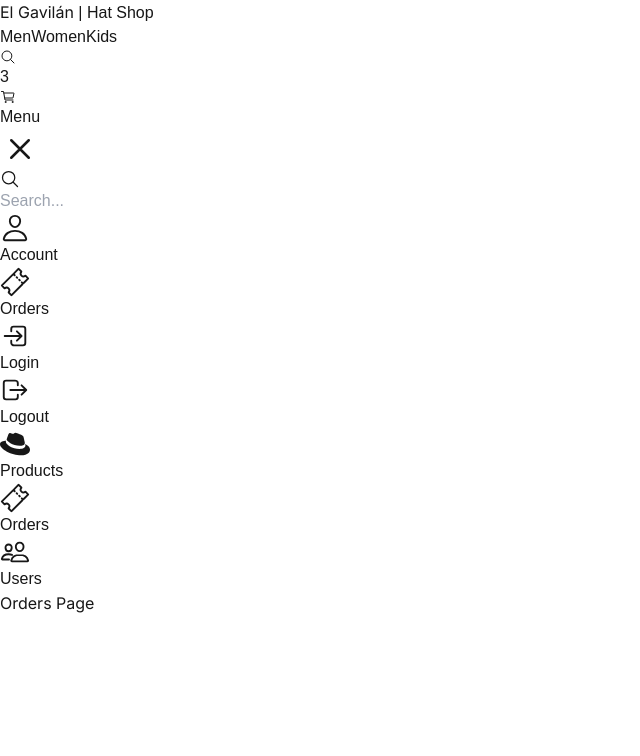
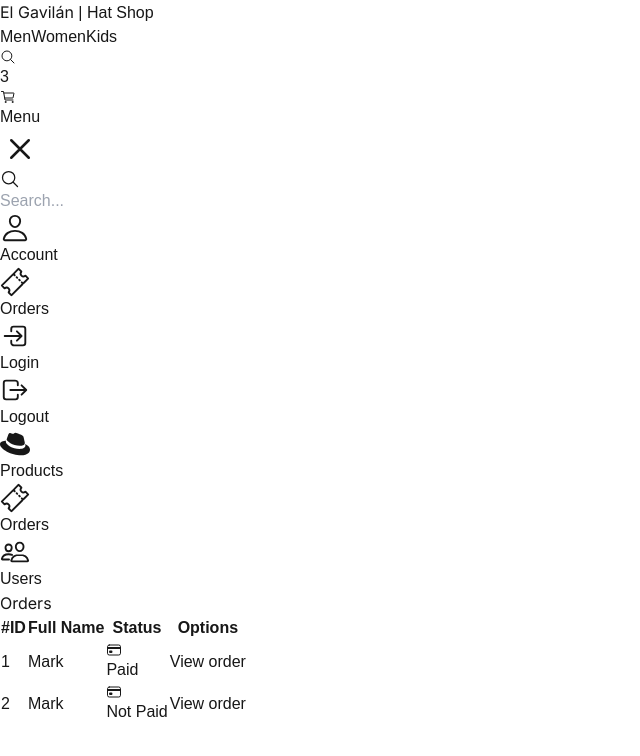
Before and after one commit to dracudev/gavilan-shop, a Next.js app: page /orders in a window 1280 px wide. Shown: the top 756 px of the page, without its empty margins (0-640 px from the left). Built offline with nearby package versions, Linux system fonts and the light colour scheme.

Commit message:
Add OrdersPage with order details table and status indicators

```diff
--- a/src/app/(shop)/orders/page.tsx
+++ b/src/app/(shop)/orders/page.tsx
@@ -1,9 +1,88 @@
-import { inter } from "@/config/fonts";
+import { Title } from "@/components";
+
+import Link from "next/link";
+import { IoCardOutline } from "react-icons/io5";
 
 export default function OrdersPage() {
   return (
-    <div className=" items-center justify-center flex h-screen">
-      <h1 className={`${inter.className} text-4xl`}>Orders Page</h1>
-    </div>
+    <>
+      <Title title="Orders" />
+
+      <div className="mb-10">
+        <table className="min-w-full">
+          <thead className="bg-gray-200 dark:bg-zinc-800  border-b">
+            <tr>
+              <th
+                scope="col"
+                className="text-sm font-medium text-gray-900 dark:text-white px-6 py-4 text-left"
+              >
+                #ID
+              </th>
+              <th
+                scope="col"
+                className="text-sm font-medium text-gray-900 dark:text-white px-6 py-4 text-left"
+              >
+                Full Name
+              </th>
+              <th
+                scope="col"
+                className="text-sm font-medium text-gray-900 dark:text-white px-6 py-4 text-left"
+              >
+                Status
+              </th>
+              <th
+                scope="col"
+                className="text-sm font-medium text-gray-900 dark:text-white px-6 py-4 text-left"
+              >
+                Options
+              </th>
+            </tr>
+          </thead>
+          <tbody>
+            <tr className="bg-white dark:bg-zinc-500 border-b transition duration-300 ease-in-out hover:bg-gray-100 dark:hover:bg-zinc-600">
+              <td className="px-6 py-4 whitespace-nowrap text-sm font-medium text-gray-900 dark:text-white">
+                1
+              </td>
+              <td className="text-sm text-gray-900 dark:text-white font-light px-6 py-4 whitespace-nowrap">
+                Mark
+              </td>
+              <td className="flex items-center text-sm  text-gray-900 dark:text-white font-light px-6 py-4 whitespace-nowrap">
+                <IoCardOutline className="text-green-600" />
+                <span className="mx-2 text-green-600">Paid</span>
+              </td>
+              <td className="text-sm text-gray-900 dark:text-white font-light px-6 ">
+                <Link
+                  href="/orders/1"
+                  className="hover:underline hover:text-orange-600 decoration-orange-600"
+                >
+                  View order
+                </Link>
+              </td>
+            </tr>
+
+            <tr className="bg-white dark:bg-zinc-500 border-b transition duration-300 ease-in-out hover:bg-gray-100 dark:hover:bg-zinc-600">
+              <td className="px-6 py-4 whitespace-nowrap text-sm font-medium dark:text-white text-gray-900">
+                2
+              </td>
+              <td className="text-sm text-gray-900 dark:text-white font-light px-6 py-4 whitespace-nowrap">
+                Mark
+              </td>
+              <td className="flex items-center text-sm  text-gray-900 dark:text-white font-light px-6 py-4 whitespace-nowrap">
+                <IoCardOutline className="text-red-600" />
+                <span className="mx-2 text-red-600">Not Paid</span>
+              </td>
+              <td className="text-sm text-gray-900 dark:text-white font-light px-6 ">
+                <Link
+                  href="/orders/2"
+                  className="hover:underline hover:text-orange-600 decoration-orange-600"
+                >
+                  View order
+                </Link>
+              </td>
+            </tr>
+          </tbody>
+        </table>
+      </div>
+    </>
   );
 }
```
